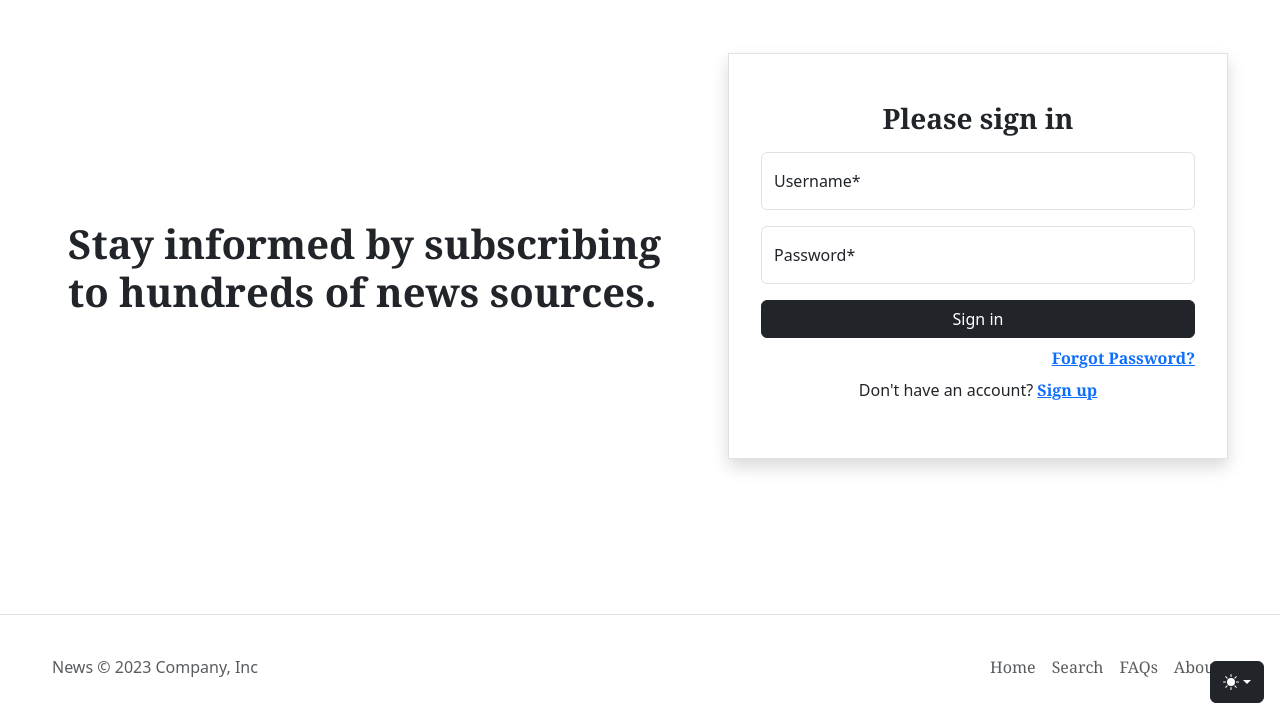
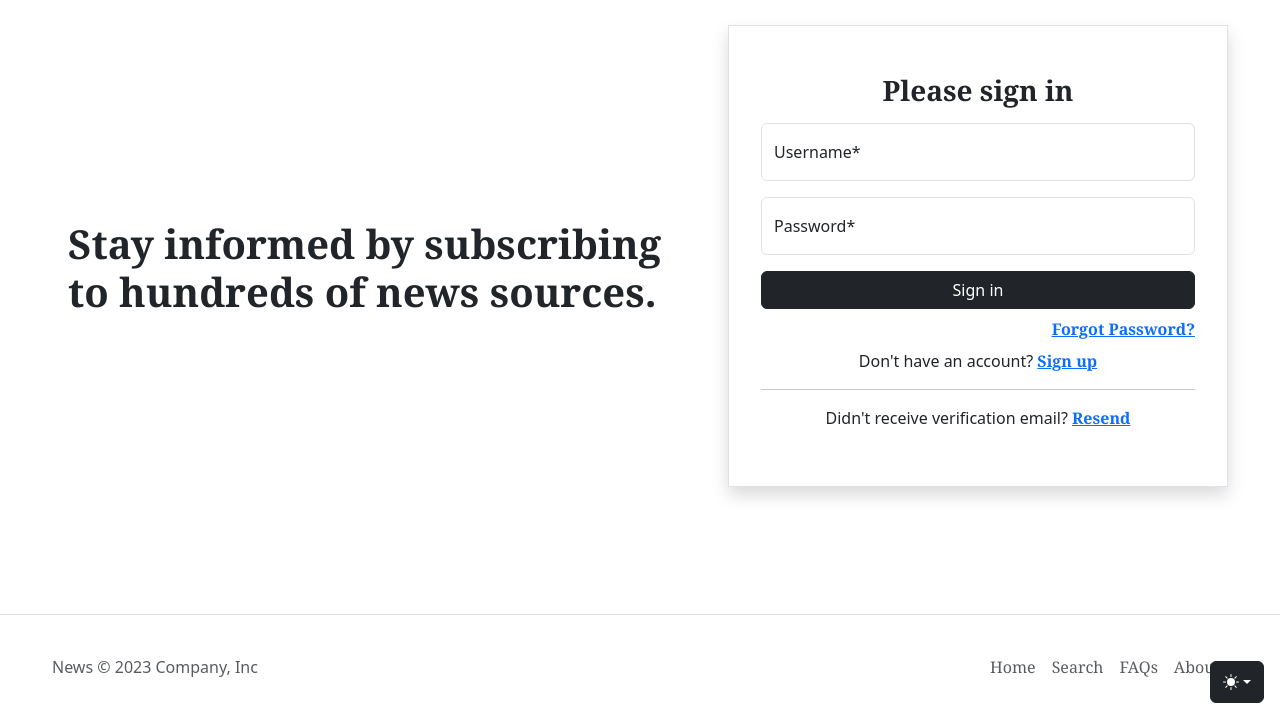
Before and after one commit to srky420/capstone-django, a Django app: page /accounts/ in a window 1280 px wide. Shown: the part 81-785 px from the top of the page. Run offline with Django 4.2, Linux system fonts and the light colour scheme; some libraries are stand-ins or nearby versions.

Commit message:
Add resend verification email feature

```diff
--- a/accounts/forms.py
+++ b/accounts/forms.py
@@ -79,7 +79,9 @@ class FindAccountForm(forms.ModelForm):
     def clean(self):
         email = self.cleaned_data["email"]
         try:
-            User.objects.get(email=email)
+            user = User.objects.get(email=email)
+            if user.is_active == False:
+                raise forms.ValidationError("Account not verified.")
         except User.DoesNotExist:
             raise forms.ValidationError("Account does not exist.")
 
@@ -139,3 +141,31 @@ class ChangePasswordForm(PasswordChangeForm):
             FloatingField("new_password2"),
             Submit(name="submit", value="Change Password", css_class="btn-dark")
         )
+
+
+"""
+Resend verification form
+"""
+class VerificationForm(forms.Form):
+    email = forms.EmailField()
+
+    def clean(self):
+        email = self.cleaned_data["email"]
+
+        # Check if user exists
+        try:
+            User.objects.get(email=email)
+        except User.DoesNotExist:
+            raise forms.ValidationError("Account does not exist.")
+
+    # Creating Floating Fields using crispy bootstrap 5
+    def __init__(self, *args, **kwargs):
+        super().__init__(*args, **kwargs)
+        self.helper = FormHelper()
+        self.helper.layout = Layout(
+            FloatingField("email"),
+            Submit(name="submit", value="Send Email", css_class="btn-dark w-100")
+        )
+
+        for fieldname in ["email"]:
+            self.fields[fieldname].help_text = None
--- a/accounts/templates/accounts/email.html
+++ b/accounts/templates/accounts/email.html
@@ -2,11 +2,11 @@
 <p style="text-align: center; margin: 1rem 0;">{{ message }}</p>
 
 {% if email_for == "verification" %}
-    <form action="{{ site_url }}{% url 'accounts:verify' token %}" method="get" style="text-align: center; margin: 1rem 0;">
+    <form action="{{ site_url }}{% url 'accounts:verify' token %}" target="_blank" method="get" style="text-align: center; margin: 1rem 0;">
         <button type="submit" style="padding: 10px; background-color: black; color: white; border: none;">Verify Account</button>
     </form>
 {% elif email_for == "resetpassword" %}
-    <form action="{{ site_url }}{% url 'accounts:reset-pass' token %}" method="get" style="text-align: center; margin: 1rem 0;">
+    <form action="{{ site_url }}{% url 'accounts:reset-pass' token %}" target="_blank" method="get" style="text-align: center; margin: 1rem 0;">
         <button type="submit" style="padding: 10px; background-color: black; color: white; border: none;">Reset Password</button>
     </form>
 {% endif %}
--- a/accounts/templates/accounts/index.html
+++ b/accounts/templates/accounts/index.html
@@ -15,6 +15,9 @@
 
         <!-- Forgot pass view -->
         {% include "accounts/forgotpass-form.html" %}
+
+        <!-- Resent verification view -->
+        {% include "accounts/verification-form.html" %}
     </div>
 
     {{ view | json_script:"view" }}
--- a/accounts/templates/accounts/login-form.html
+++ b/accounts/templates/accounts/login-form.html
@@ -11,5 +11,7 @@
         {% crispy login_form %}
         <p class="text-end my-2"><a class="link-underline" href="#" onclick="switch_view('forgot-pass')">Forgot Password?</a></p>
         <p class="text-center my-2">Don't have an account? <a class="link-underline" href="#" onclick="switch_view('register')">Sign up</a></p>
+        <hr>
+        <p class="text-center my-2">Didn't receive verification email? <a class="link-underline" href="#" onclick="switch_view('verification')">Resend</a></p>
     </form>
 </div>
--- a/accounts/templates/accounts/resetpass-form.html
+++ b/accounts/templates/accounts/resetpass-form.html
@@ -4,7 +4,7 @@
 
 {% block body %}
 
-    <div class="form-signin w-100 mx-auto border shadow auth-form fade show">
+    <div class="form-signin w-100 mx-auto border shadow fade show">
         <form action="{% url 'accounts:reset-pass' token %}" method="post">
             {% csrf_token %}
             <h3 class="mb-3 text-center">Password Reset</h3>
--- /dev/null
+++ b/accounts/templates/accounts/verification-form.html
@@ -0,0 +1,14 @@
+{% load crispy_forms_tags %}
+
+<div class="form-signin w-100 mx-auto border shadow auth-form fade visually-hidden" id="verification">
+    <form action="{% url 'accounts:resend-verification' %}" method="post">
+        {% csrf_token %}
+        <h3 class="mb-3 text-center">Account Verification</h3>
+
+        <!-- Messages -->
+        {% if view == "verification" %}{% include "accounts/messages.html" %}{% endif %}
+
+        {% crispy verification_form %}
+        <p class="text-center my-2"><a class="link-underline" href="#" onclick="switch_view('login')">Go back</a></p>
+    </form>
+</div>
--- a/accounts/urls.py
+++ b/accounts/urls.py
@@ -10,6 +10,7 @@ urlpatterns = [
     path("register", views.RegisterView.as_view(), name="register"),
     path("logout", views.LogoutView.as_view(), name="logout"),
     path("forgot-pass", views.ForgotPasswordView.as_view(), name="forgot-pass"),
+    path("resend-verification", views.ResendVerificationView.as_view(), name="resend-verification"),
     path("verify/<str:token>", views.AccountVerificationView.as_view(), name="verify"),
     path("reset-pass/<str:token>", views.ResetPasswordView.as_view(), name="reset-pass"),
     path("profile", views.ProfileView.as_view(), name="profile"),
--- a/accounts/views.py
+++ b/accounts/views.py
@@ -11,7 +11,7 @@ from django.contrib.auth.mixins import LoginRequiredMixin
 
 from news.models import Subscription
 from .models import User
-from .forms import RegisterationForm, LoginForm, FindAccountForm, ResetPasswordForm, ChangePasswordForm
+from .forms import RegisterationForm, LoginForm, FindAccountForm, ResetPasswordForm, ChangePasswordForm, VerificationForm
 from .utils import generate_email_token, send_email, parse_email_token
 
 
@@ -25,6 +25,7 @@ class IndexView(View):
             "login_form": LoginForm(),
             "register_form": RegisterationForm(),
             "forgot_form": FindAccountForm(),
+            "verification_form": VerificationForm(),
             "view": "login"
         })
 
@@ -53,6 +54,7 @@ class LoginView(View):
             "login_form": form,
             "register_form": RegisterationForm(),
             "forgot_form": FindAccountForm(),
+            "verification_form": VerificationForm(),
             "view": "login"
         })
 
@@ -92,6 +94,7 @@ class RegisterView(View):
             "register_form": form,
             "login_form": LoginForm(),
             "forgot_form": FindAccountForm(),
+            "verification_form": VerificationForm(),
             "view": "register",
         })
 
@@ -103,6 +106,8 @@ class AccountVerificationView(View):
         try:
             email = parse_email_token(token, 7200)
             user = User.objects.get(email=email)
+
+            # Already activated
             if user.is_active == True:
                 messages.add_message(request, messages.ERROR, "Already activated.")
                 return HttpResponseRedirect(reverse("accounts:index"))
@@ -112,7 +117,7 @@ class AccountVerificationView(View):
             messages.add_message(request, messages.SUCCESS, "Account activated.")
             return HttpResponseRedirect(reverse("accounts:index"))
         except Exception as e:
-            print(e)
+
             messages.add_message(request, messages.ERROR, "Token expired or invalid.")
             return HttpResponseRedirect(reverse("accounts:index"))
 
@@ -137,6 +142,7 @@ class ForgotPasswordView(View):
             "login_form": LoginForm(),
             "register_form": RegisterationForm(),
             "forgot_form": form,
+            "verification_form": VerificationForm(),
             "view": "forgot-pass"
         })
 
@@ -177,6 +183,33 @@ class ResetPasswordView(View):
         return render(request, "accounts/resetpass-form.html", {
             "form": form,
             "token": token
+        })
+
+
+class ResendVerificationView(View):
+    def post(self, request, *args, **kwargs):
+        form = VerificationForm(request.POST)
+        if form.is_valid():
+            # Resend verification email
+            email = form.cleaned_data["email"]
+            token = generate_email_token(email)
+            send_email(
+                token=token,
+                subject="News account verification",
+                message="Please use the link to active your account",
+                recipient_list=[email],
+                email_for="verification",
+            )
+            messages.add_message(request, messages.SUCCESS, "Account activation email sent.")
+            return HttpResponseRedirect(reverse("accounts:index"))
+
+        # Invalid form data
+        return render(request, "accounts/index.html", {
+            "login_form": LoginForm(),
+            "register_form": RegisterationForm(),
+            "forgot_form": FindAccountForm(),
+            "verification_form": form,
+            "view": "verification"
         })
 
 
```
Also changed, not shown: db.sqlite3.
